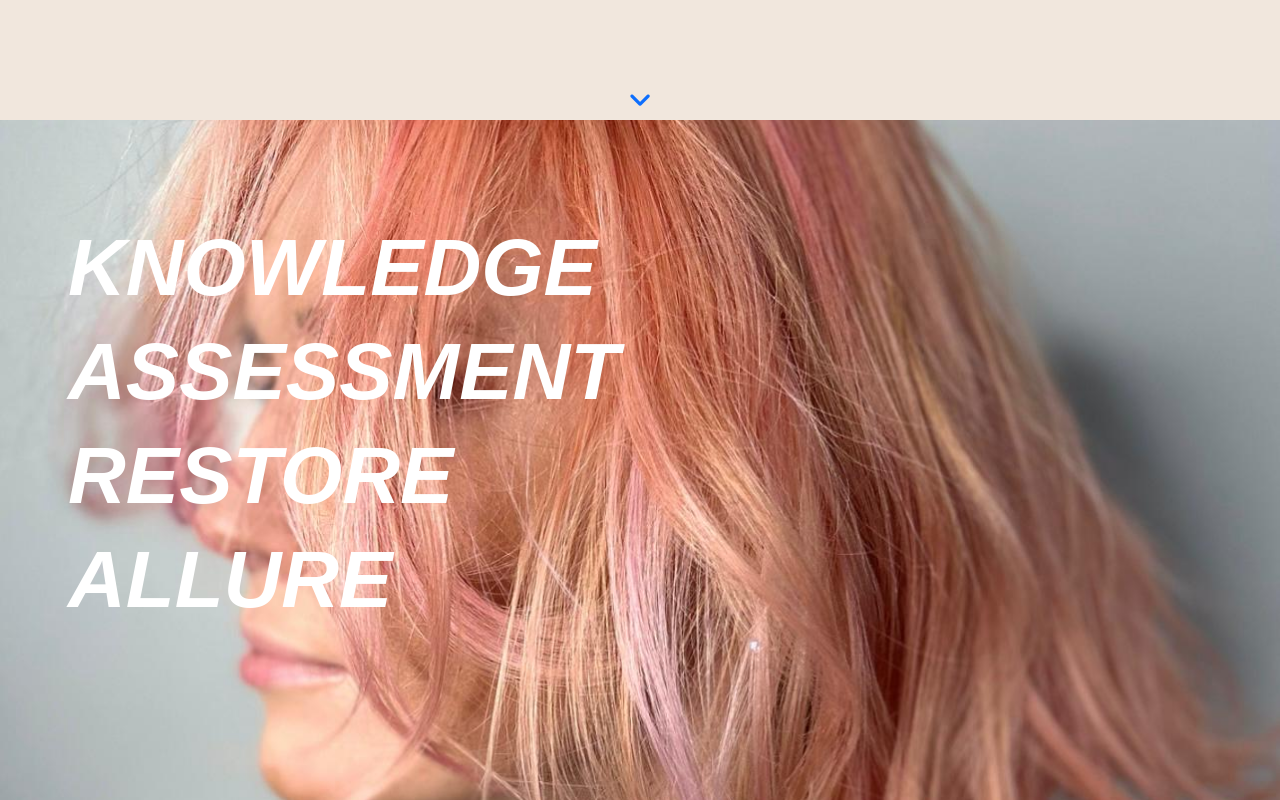
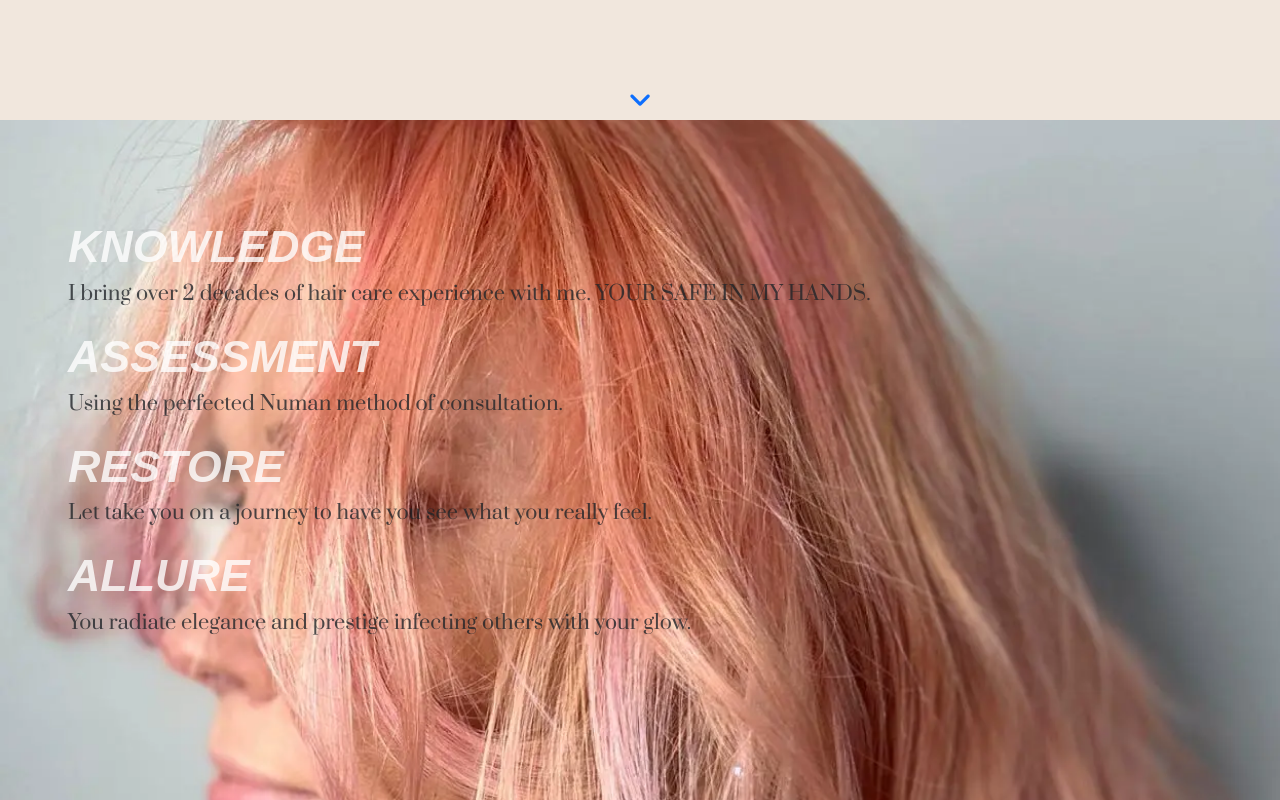
Before and after one commit to 2ndborn/karahair, a React (Create React App) app in the folder kara-app/: page / in a window 1280 px wide. Shown: the part 680-1480 px from the top of the page. Built offline with nearby package versions, Linux system fonts and the light colour scheme; a web font is replaced by a local one.

Commit message:
added animations to the home page slogan

```diff
--- a/kara-app/src/pages/HomePage.js
+++ b/kara-app/src/pages/HomePage.js
@@ -1,8 +1,12 @@
 import React from 'react'
 import { motion } from 'motion/react';
 import styles from '../styles/HomePage.module.css';
-import peach from '../assets/peach.jpg';
+import peach from '../assets/peachone.webp';
 import Title from '../components/Title';
+import { Reveal } from '../utils/Reveal';
+import Row from 'react-bootstrap/Row';
+import Col from 'react-bootstrap/Col';
+import Container from 'react-bootstrap/Container';
 
 function HomePage() {
   const homeContent = [
@@ -16,42 +20,65 @@ function HomePage() {
     visible: { opacity: 1, scale: 1 },
   }
 
+  const listVariants = {
+  hidden: { opacity: 0 },
+  visible: {
+    opacity: 1,
+    transition: { staggerChildren: 1 } // Ensures staggered effect
+  }
+};
+
+const sloganVariants = {
+  hidden: { opacity: 0, x: -250 },
+  visible: { opacity: 0.8, x: 0, transition: { duration: 1 } }
+};
+
 return (
   <>
     <Title />
-
     <motion.div id='next-section' className={styles.homeContainer}>
       <motion.img
         src={peach}
         alt='out'
-        initial="hidden" // Reference the variants
-        animate="visible"
+        initial="hidden"
+        whileInView="visible"
+        viewport={{ once: true }}
         variants={variants}
-        transition={{ duration: 1, delay: 1.5, ease: "easeOut" }}
+        transition={{ duration: 1, ease: "easeOut" }}
       />
       <motion.div className={styles.Slogan}>
-        <motion.ul className='list-unstyled mb-0 mx-5'>
+        <motion.ul
+          className='list-unstyled mb-0 mx-5'
+          initial="hidden"
+          whileInView="visible"
+          viewport={{ once: true }}
+          variants={listVariants} // Controls staggered animation
+        >
           {homeContent.map((content, index) => (
             <motion.li
               key={index}
-              initial="hidden"
-              animate="visible"
-              variants={{hidden: {opacity: 0, scale: 0}, visible: {opacity: 1, scale: 1}}}
-              transition={{ duration: 1, delay: 2.5, ease: "easeOut"}}
+              variants={sloganVariants} // Apply animation to <li> instead of <h1>
+              className='mb-4'
             >
-            <motion.h1
-              style={{fontSize: "clamp(5rem, 4vw, 7rem)"}}
+              <h1
+                style={{ fontSize: "clamp(2.5rem, 3.5vw, 6rem)" }}
                 className='text-md-start text-center'
               >
                 {content.title}
-            </motion.h1>
+              </h1>
+              <h6
+                style={{ fontSize: "clamp(1rem, 2vw, 1.25rem)" }}
+                className='text-md-start text-center'
+              >
+                {content.subtitle}
+              </h6>
             </motion.li>
           ))}
         </motion.ul>
       </motion.div>
     </motion.div>
   </>
-  )
+);
 }
 
 export default HomePage
--- a/kara-app/src/styles/HomePage.module.css
+++ b/kara-app/src/styles/HomePage.module.css
@@ -21,8 +21,8 @@
     top: 10%;
     transform: translateY(0);
     transition: opacity 0.6s ease-out, transform 0.6s ease-out;
-    width: 100vw;
-    height: auto;
+    width: auto;
+    height: 100vh;
     display: flex;
     flex-direction: column;
     padding: 20px;
@@ -32,7 +32,8 @@
 
 .homeContainer h1 {
     position: relative;
-    color: #fff;
+    color: rgba(255, 255, 255);
+    mix-blend-mode: difference;
     font-family: "Cal Sans", sans-serif;
     font-style: oblique;
     font-weight: bold;
```
Also changed, not shown: kara-app/src/assets/newhouse.webp (deleted), kara-app/src/assets/peachone.webp (added). Lines whose indentation alone changed are shown as unchanged.
